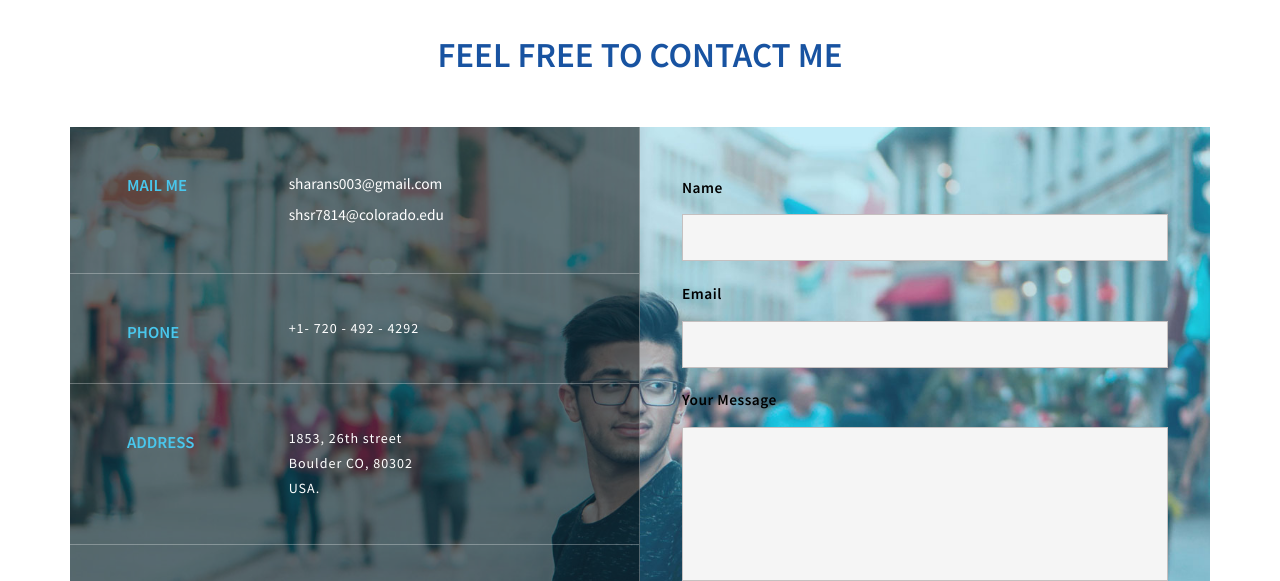
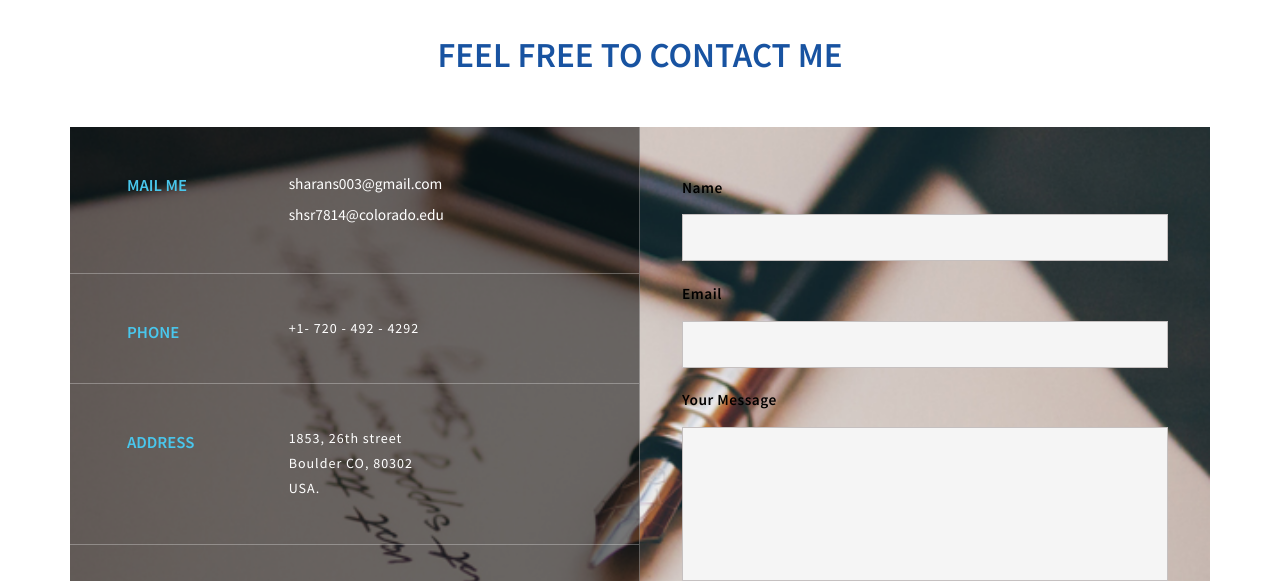
Before and after one commit to sharans003/Personal-Website-Repo, a plain HTML site: page web/index.html in a window 1280 px wide. Shown: the part 3910-4491 px from the top of the page. Drawn offline with Linux system fonts and the light colour scheme; a web font is replaced by a local one.

Commit message:
sfsdfPretty solid working model

```diff
--- a/web/css/style.css
+++ b/web/css/style.css
@@ -862,7 +862,7 @@ div#services {
 /*-- Contact --*/
 
 .contact-main-w3ls {
-    background: url(../images/contact.jpg) no-repeat center;
+    background: url(../images/g8.jpg) no-repeat center;
     background-size: cover;
 	-webkit-background-size: cover;
     -o-background-size: cover;
```
